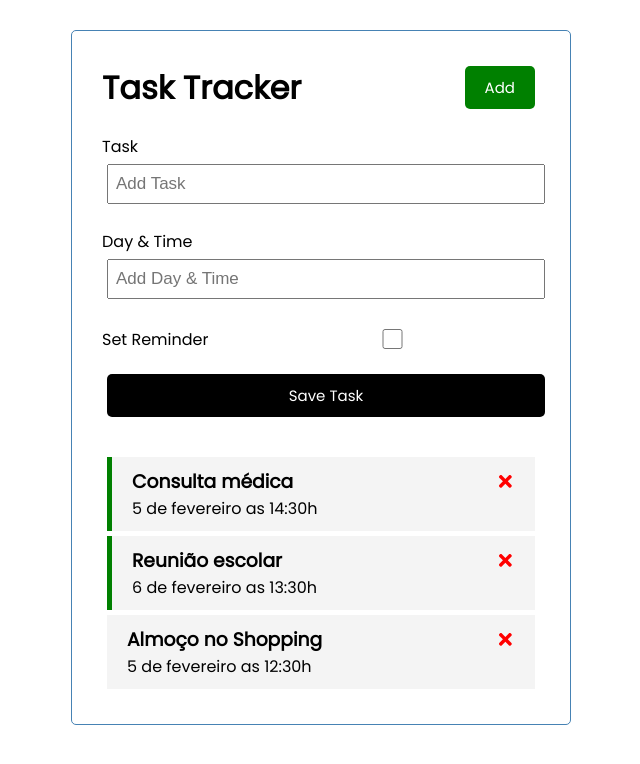
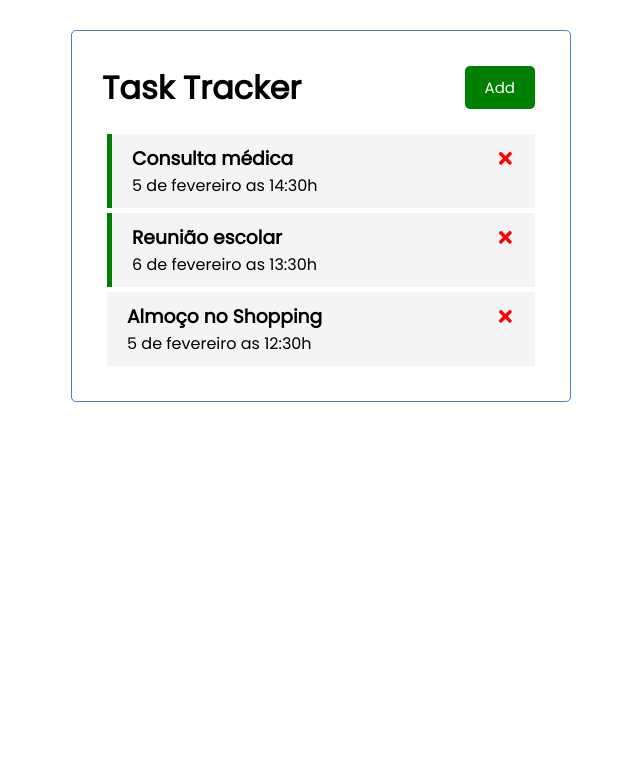
Before and after one commit to VictorRandom/react-task-tracker, a React (Create React App) app: page / in a window 1280 px wide. Shown: the top 764 px of the page, without its empty margins (319-959 px from the left). Built offline with nearby package versions, Linux system fonts and the light colour scheme.

Commit message:
fazer o formulario de adicionar uma nova task aparecer e desaparecer

```diff
--- a/src/App.js
+++ b/src/App.js
@@ -4,6 +4,7 @@ import Tasks from "./components/Tasks";
 import AddTask from "./components/AddTask";
 
 function App() {
+  const [showAddTask, setShowAddTask] = useState(false);
   const [tasks, setTasks] = useState([
     {
       id: 1,
@@ -29,7 +30,7 @@ function App() {
   const addTask = (task) => {
     const id = Math.floor(Math.random() * 10000) + 1;
     const newTask = { id, ...task };
-    setTasks([...tasks, newTask])
+    setTasks([...tasks, newTask]);
   };
 
   // Delete Task
@@ -48,8 +49,8 @@ function App() {
 
   return (
     <div className="container">
-      <Header />
-      <AddTask onAdd={addTask} />
+      <Header onAdd={() => setShowAddTask (!showAddTask)} />
+      {showAddTask && <AddTask onAdd={addTask} />}
       {tasks.length > 0 ? (
         <Tasks tasks={tasks} onDelete={deleteTask} onToggle={toggleReminder} />
       ) : (
--- a/src/components/Header.js
+++ b/src/components/Header.js
@@ -2,16 +2,12 @@ import React from "react";
 import PropTypes from "prop-types";
 import Button from "./Button";
 
-const Header = ({ title }) => {
-
-  const onClick = () => {
-    console.log('click')
-  };
+const Header = ({ title, onAdd }) => {
 
   return (
     <header className="header">
       <h1>{title}</h1>
-      <Button color='green' text='Add' onClick={onClick} />
+      <Button color='green' text='Add' onClick={onAdd} />
     </header>
   );
 };
```
